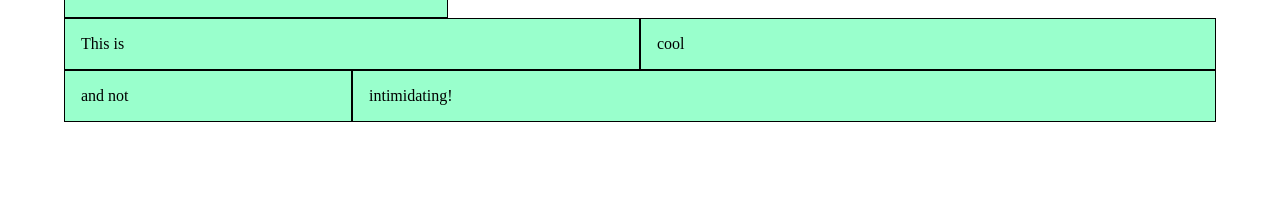
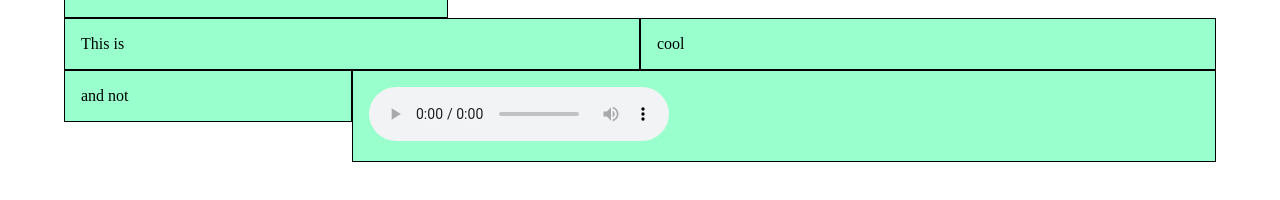
Before and after one commit to winniew55/myvideorepo, a plain HTML site: page index.html in a window 1280 px wide. Shown: the part 170-370 px from the top of the page. Drawn offline with Linux system fonts and the light colour scheme.

Commit message:
added audio and audio file

```diff
--- a/index.html
+++ b/index.html
@@ -56,7 +56,10 @@
 
   <div class="row">
     <div class="col_1_of_4">and not</div>
-    <div class="col_3_of_4">intimidating!</div>
+    <div class="col_3_of_4">
+    <audio controls autoplay>
+           <source src="space-sound.mp3" type="audio/mp3"></audio>
+    </div>
   </div>
 </body>
 </html>
```
Also changed, not shown: 2 other files.
